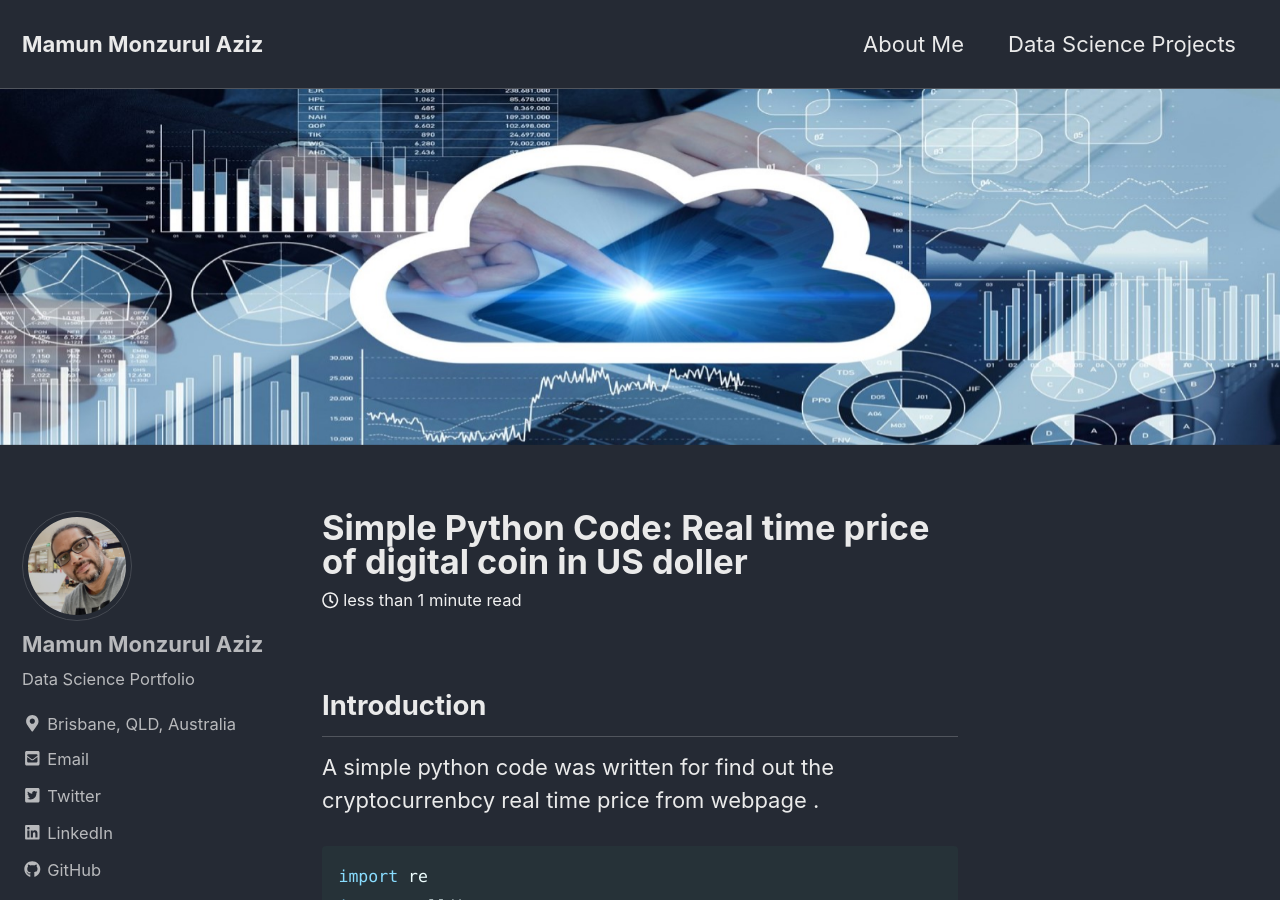
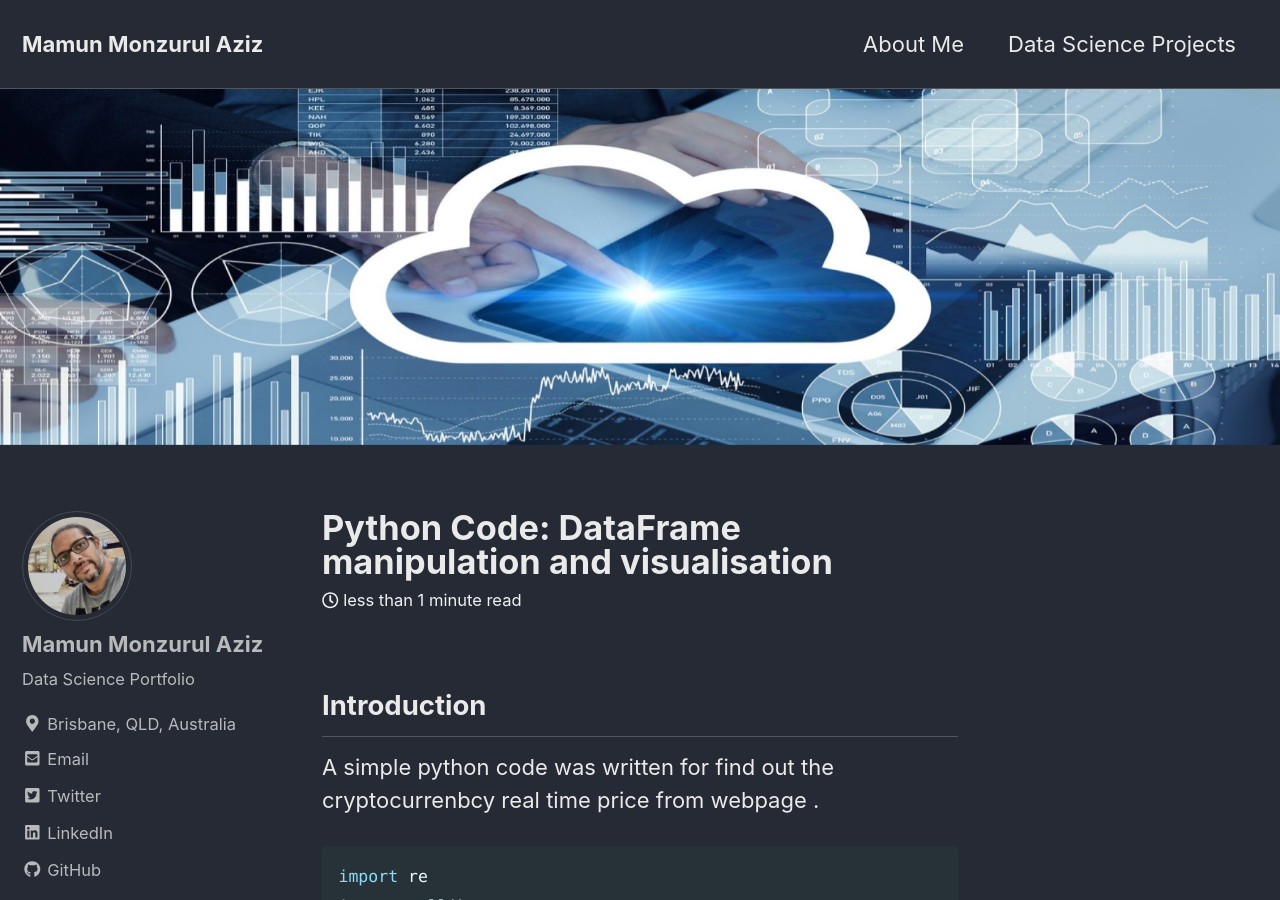
Before and after one commit to mamunmaziz/mamunmaziz.github.io, a Jekyll site: the page built from _posts/2021-05-02-DataFrame manipulation and visualisation.md, in a window 1280 px wide and 900 px high. Built offline with Jekyll 4.4.1, drawn with Linux system fonts in a browser that asks for light colours; cached includes are drawn as plain includes; nearby versions of some CDN libraries.

Commit message:
Update 2021-05-02-DataFrame manipulation and visualisation.md

```diff
--- a/_posts/2021-05-02-DataFrame manipulation and visualisation.md
+++ b/_posts/2021-05-02-DataFrame manipulation and visualisation.md
@@ -1,5 +1,5 @@
 ---
-title: "Simple Python Code: Real time price of digital coin in US doller"
+title: "Python Code: DataFrame manipulation and visualisation"
 Date: 2021-05-02
 tags: [Data Science Projects with Python]
 header:
```
